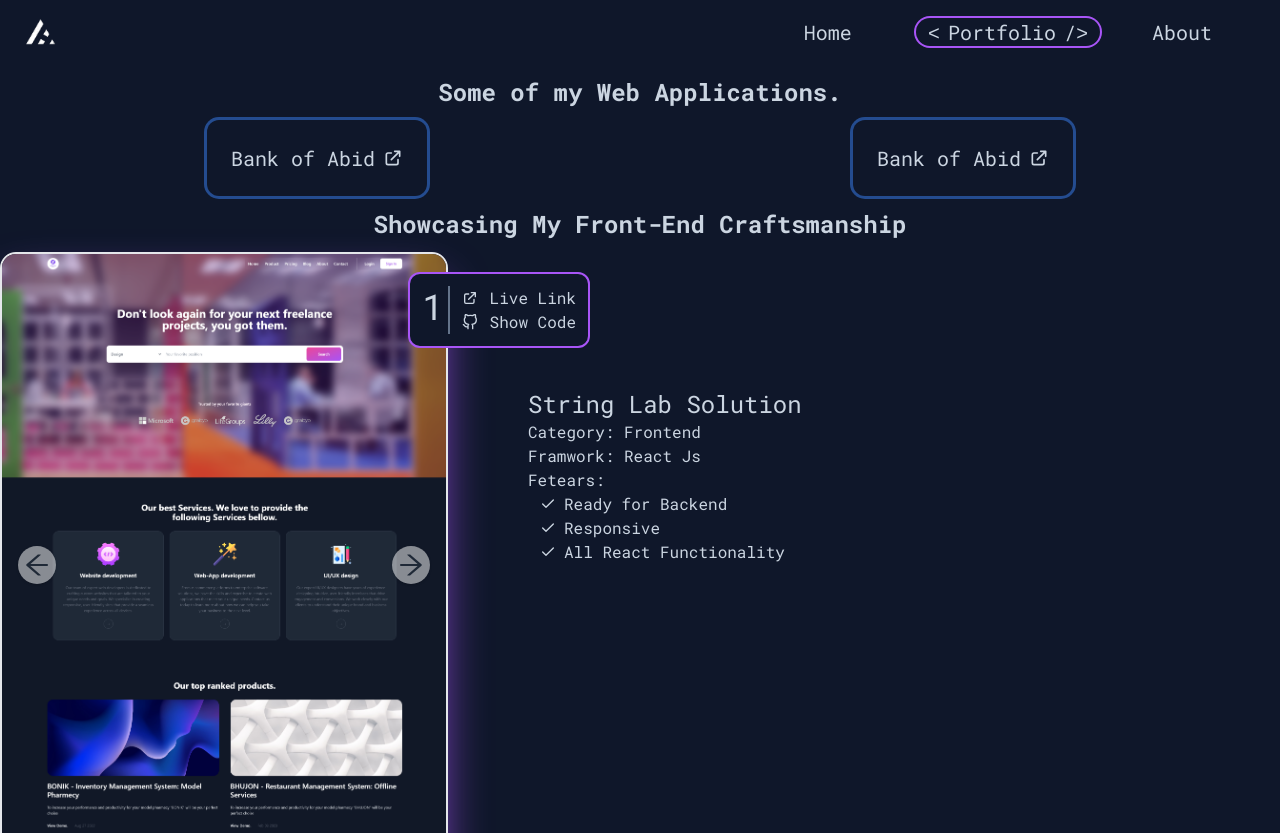
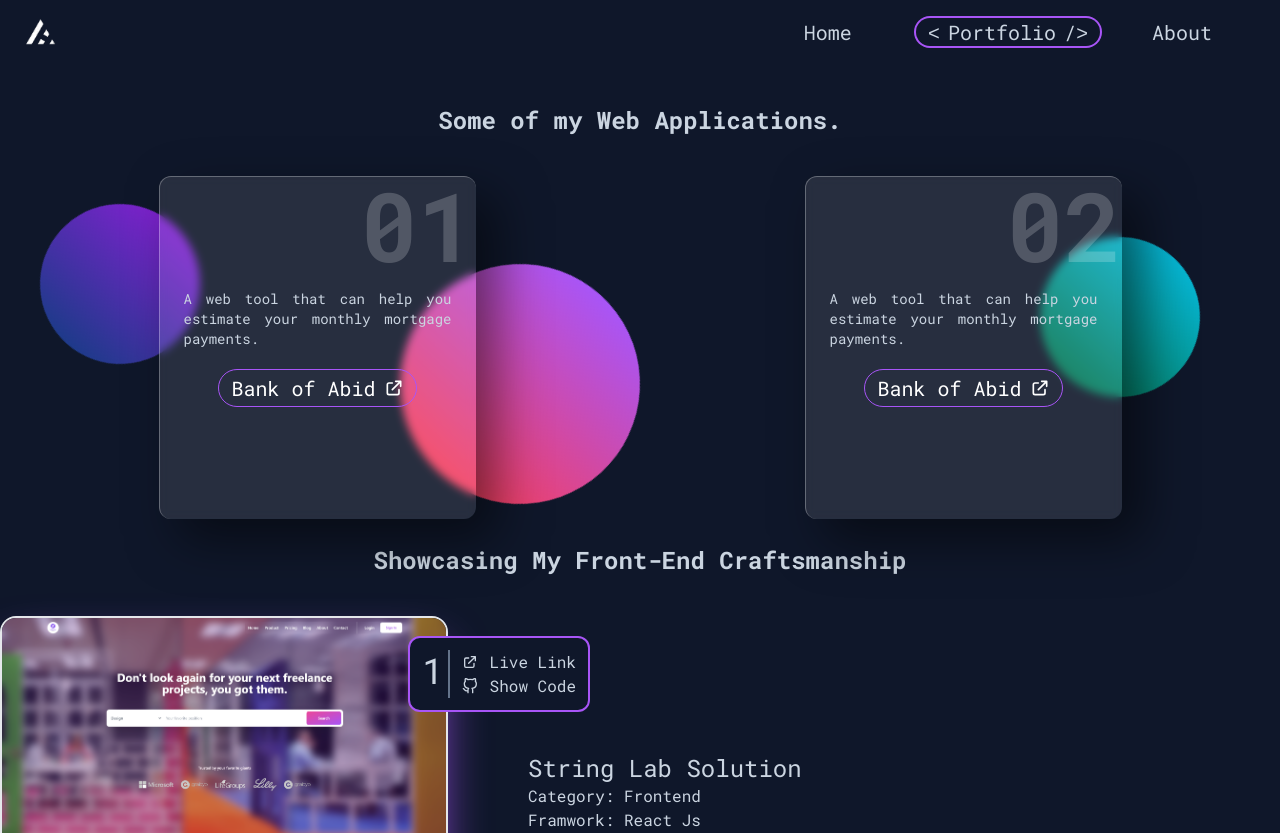
Before and after one commit to AbidHasanPiash/abidhasanNextjs, a Next.js app: page /portfolio in a window 1280 px wide. Shown: the top 833 px of the page. Built offline with nearby package versions, Linux system fonts and the light colour scheme.

Commit message:
static design for portfolio done

```diff
--- a/pages/portfolio.jsx
+++ b/pages/portfolio.jsx
@@ -19,27 +19,37 @@ export default function Portfolio() {
         <meta name="viewport" content="width=device-width, initial-scale=1" />
         <link rel="icon" href="/favicon.ico" />
       </Head>
-      <div className="z-0">
+      <div className="z-0 h-screen">
         {/* ============Webapps=========== */}
-        <div className="lg:max-w-7xl lg:mx-auto mx-3">
-          <h1 className="text-2xl text-center font-bold py-3">
+        <div className="relative h-1/2 lg:max-w-7xl lg:mx-auto mx-3 my-10">
+          <h1 className="text-2xl text-center font-bold my-10">
             Some of my Web Applications.
           </h1>
-          <div className="grid grid-cols-2 gap-3">
-            <div className="w-full flex items-center justify-center">
-              <div className="ring p-6 rounded-xl">
+          <div className="relative z-10 grid grid-cols-2 gap-3">
+            {/* ****** */}
+            <div className="flex flex-col items-center justify-center">
+              <div className="relative w-1/2 py-28 shadow-5xl backdrop-filter backdrop-blur-sm border border-r-0 border-b-0 border-gray-100/30 bg-white/10 p-6 rounded-xl">
+                <h1 className="text-8xl absolute top-0 right-0 font-extrabold text-white/20">01</h1>
+                <h1 className="text-sm text-justify pb-5">A web tool that can help you estimate your monthly mortgage payments.
+                </h1>
                 <Link href={'/bankofabid'}>
-                  <div className="flex space-x-2 items-center justify-start text-xl">
+                  <div className="flex space-x-2 items-center justify-center text-xl border border-purple-500 rounded-full w-fit mx-auto px-3 py-1
+                    hover:shadow-neon hover:shadow-purple-500 hover:bg-purple-500 hover: text-white">
                     <button>Bank of Abid </button>
                     <HiOutlineExternalLink/>
                   </div>
                 </Link>
               </div>
             </div>
-            <div className="w-full flex items-center justify-center">
-              <div className="ring p-6 rounded-xl">
+            {/* ****** */}
+            <div className="flex flex-col items-center justify-center">
+              <div className="relative w-1/2 py-28 shadow-5xl backdrop-filter backdrop-blur-sm border border-r-0 border-b-0 border-gray-100/30 bg-white/10 p-6 rounded-xl">
+                <h1 className="text-8xl absolute top-0 right-0 font-extrabold text-white/20">02</h1>
+                <h1 className="text-sm text-justify pb-5">A web tool that can help you estimate your monthly mortgage payments.
+                </h1>
                 <Link href={'/bankofabid'}>
-                  <div className="flex space-x-2 items-center justify-start text-xl">
+                  <div className="flex space-x-2 items-center justify-center text-xl border border-purple-500 rounded-full w-fit mx-auto px-3 py-1
+                    hover:shadow-neon hover:shadow-purple-500 hover:bg-purple-500 hover: text-white">
                     <button>Bank of Abid </button>
                     <HiOutlineExternalLink/>
                   </div>
@@ -47,10 +57,13 @@ export default function Portfolio() {
               </div>
             </div>
           </div>
+          <div className="absolute z-0 animate-spin-slow top-1/4 left-10 w-40 h-40 bg-opacity-20 bg-gradient-to-r from-blue-900 to-purple-700 rounded-full"></div>
+          <div className="absolute z-0 animate-spin-slow bottom-0 right-1/2 w-60 h-60 bg-opacity-20 bg-gradient-to-r from-rose-500 to-purple-500 rounded-full"></div>
+          <div className="absolute z-0 animate-spin-slow top-1/3 right-20 w-40 h-40 bg-opacity-20 bg-gradient-to-r from-emerald-700 to-cyan-500 rounded-full"></div>
         </div>
         {/* ============Website=========== */}
         <div className="lg:max-w-7xl lg:mx-auto mx-3">
-          <h1 className="text-2xl text-center font-bold py-3">
+          <h1 className="text-2xl text-center font-bold my-10">
             Showcasing My Front-End Craftsmanship
           </h1>
           {/* Content with slider */}
--- a/styles/globals.css
+++ b/styles/globals.css
@@ -9,6 +9,7 @@ body{
     font-family: 'Roboto Mono', monospace;
     color: #cbd5e1;
     margin-bottom: 10em;
+    overflow-x: hidden;
 }
 #profile{
     transform-style: preserve-3d;
--- a/tailwind.config.js
+++ b/tailwind.config.js
@@ -6,10 +6,12 @@ module.exports = {
     "./components/**/*.{js,ts,jsx,tsx}",],
   theme: {
     extend: {
+      animation: {
+        'spin-slow': 'spin 3s linear infinite',
+      },
       boxShadow: {
         neon: '0px 5px 50px 12px',
-        myShadow1: "4.1px -5px 0 0 rgb(17,24,39)",
-        myShadow2: "-4.1px -5px 0 0 rgb(17,24,39)",
+        '5xl': "20px 20px 50px rgb(0, 0, 0, 0.5)",
       },
       fontFamily: {
         custom: ['Roboto Mono', 'monospace'],
```
